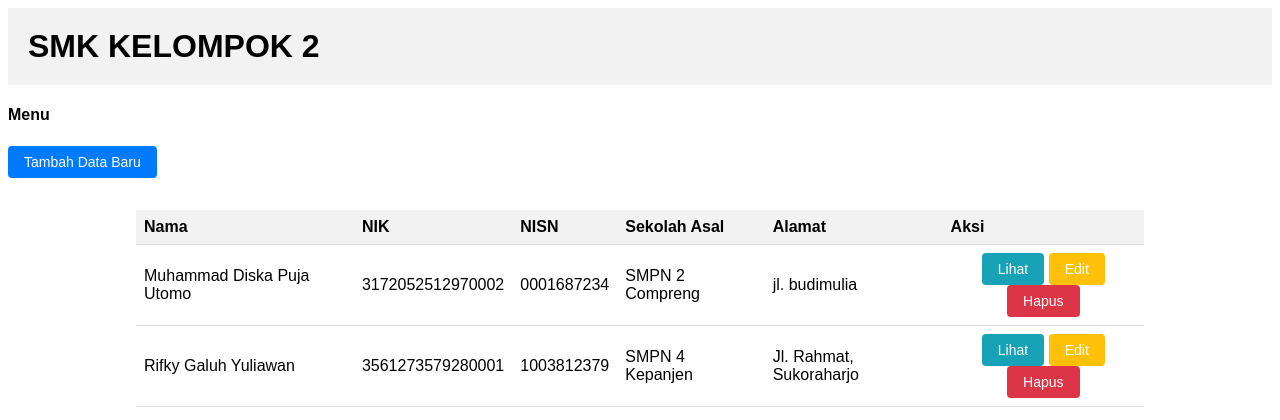
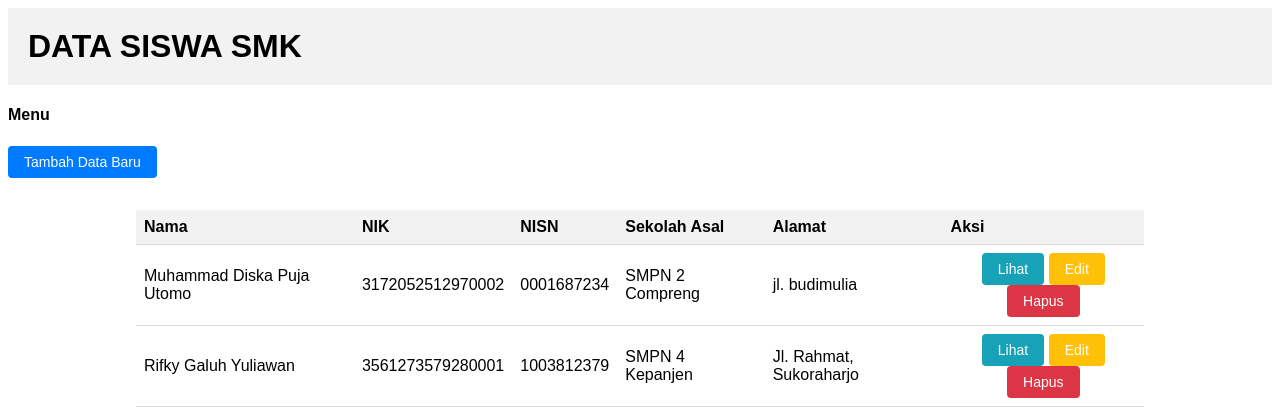
Before and after one commit to rfqgal/sda-kelompok-2, a PHP site: page / in a window 1280 px wide. Shown: the top 420 px of the page. Run offline with PHP 8.4, Linux system fonts and the light colour scheme; data comes from the database, SQL or seed files in the repository.

Commit message:
ubah tittle web n header homepage

```diff
--- a/index.php
+++ b/index.php
@@ -10,7 +10,7 @@ mysqli_close($connect);
 <!DOCTYPE html>
 <html>
 <head>
-    <title>DATA SISWA | SMK KELOMPOK 2</title>
+    <title>ADMINISTRASI SISWA SMK KELOMPOK 2</title>
     <link rel="stylesheet" href="css_file/index.css">
 </head>
 
@@ -47,7 +47,7 @@ mysqli_close($connect);
 <?php endif; ?>
 
 <header>
-    <h1>SMK KELOMPOK 2</h1>
+    <h1>DATA SISWA SMK </h1>
 </header>
 
 <h4>Menu</h4>
```
